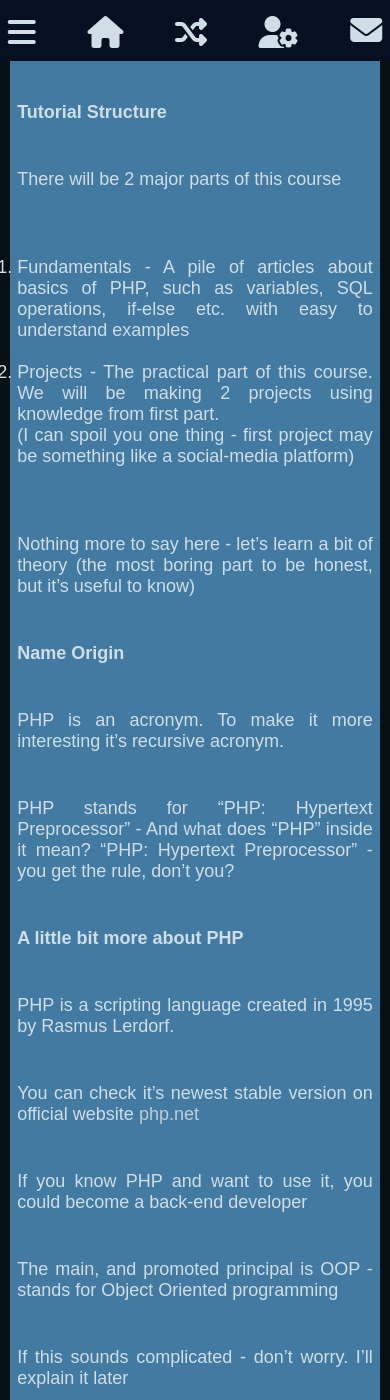
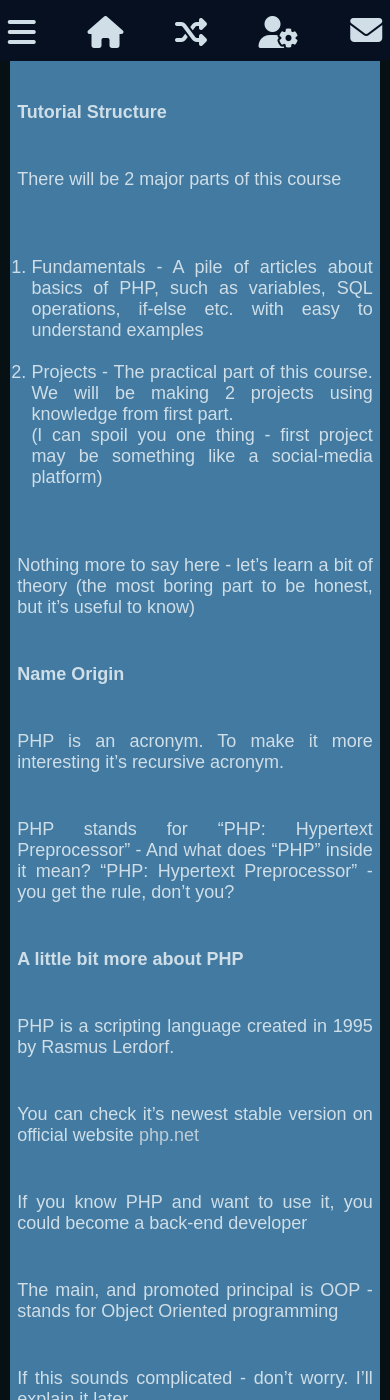
Before and after one commit to wizarddos/blog, a Jekyll site: the page built from _posts/PHP_0_to_hero/2023-11-16-0_Intro.md, in a window 390 px wide and 1400 px high, scrolled down 330 px. Built offline with Jekyll 4.4.1, drawn with Linux system fonts in a browser that asks for light colours; comment, search, counter and statistics services are not loaded.

Commit message:
Fixed lists on mobile devices

```diff
--- a/assets/css/responsive/main.css
+++ b/assets/css/responsive/main.css
@@ -13,8 +13,8 @@
         text-align: center;
         margin: 7% 0;
     }
-    ul{
-        list-style-type: none;
+    ul, ol{
+        padding-left: 4%;
     }
 }
 
```
